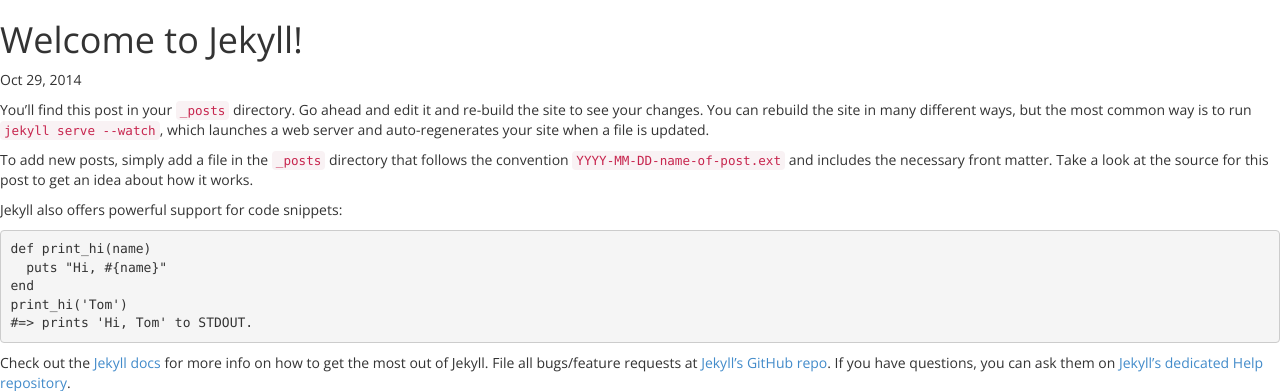
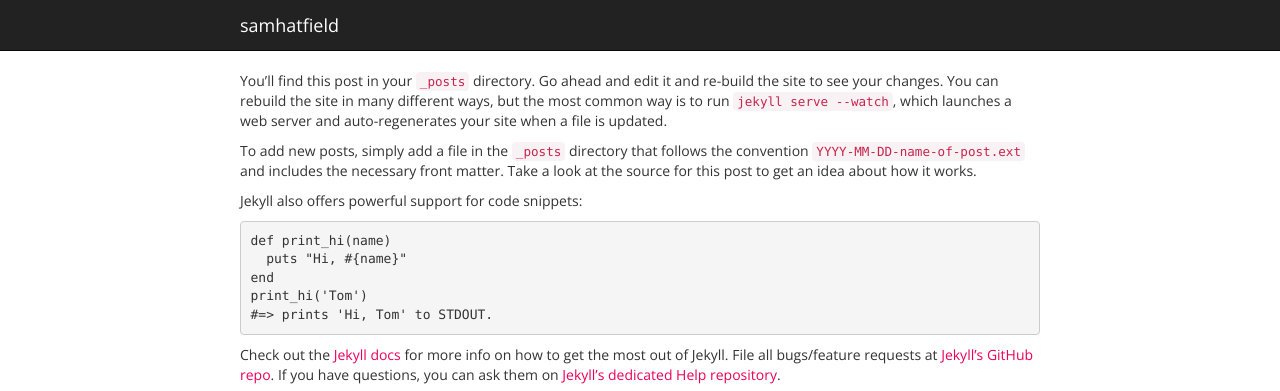
Before and after one commit to samhatfield/samhatfield.github.io, a Jekyll site: the page built from _posts/2014-10-29-welcome-to-jekyll.markdown, in a window 1280 px wide, cut to the strip 0-391 px from the top of the page. Built offline with Jekyll 4.4.1, drawn with Linux system fonts in a browser that asks for light colours; nearby versions of some CDN libraries.

Commit message:
Created the post template.
Made a navbar for posts. Created the balloon post. Made some other
stylistic tweaks.

```diff
--- /dev/null
+++ b/_includes/navbar.html
@@ -0,0 +1,9 @@
+<div class="navbar navbar-inverse navbar-static-top">
+  <div class="container">
+    <div class="navbar-header">
+      <a href="{{ "/" | prepend: site.baseurl }}" class="navbar-brand" style="color:white">
+	samhatfield
+      </a>
+    </div>
+  </div>
+</div>
--- a/_layouts/post.html
+++ b/_layouts/post.html
@@ -1,15 +1,21 @@
----
-layout: default
----
-<div class="post">
+<!DOCTYPE html>
+<html>
 
-  <header class="post-header">
-    <h1 class="post-title">{{ page.title }}</h1>
-    <p class="post-meta">{{ page.date | date: "%b %-d, %Y" }}{% if page.author %} • {{ page.author }}{% endif %}{% if page.meta %} • {{ page.meta }}{% endif %}</p>
-  </header>
+  {% include head.html %}
 
-  <article class="post-content">
-    {{ content }}
-  </article>
+  <body>
+    {% include navbar.html %}
 
-</div>
+    <div class="container">
+      <div class="row">
+	<div class="col-md-12">
+	  {{ content }}
+	</div>
+      </div>
+    </div>
+
+    {% include footer.html %}
+  </body>
+
+
+</html>
--- a/_sass/_custom.scss
+++ b/_sass/_custom.scss
@@ -16,11 +16,37 @@
   font-weight: 400;
 }
 
+a {
+  color: rgb(235, 0, 90);
+}
+
+a:hover {
+  color: white;
+  background-color: rgb(32, 32, 32);
+  text-decoration: none;
+  border-radius: 3px;
+}
+
+a .fa {
+  color: white;
+}
+
+a .fa:hover {
+  color: rgb(235, 0, 90);;
+  background-color: rgb(32, 32, 32);;
+}
 
 /*
  * Font awesome
  */
 
-a .fa {
+
+
+/*
+ * Navbar
+ */
+
+.navbar-brand {
+  font-weight: 300;
   color: white;
 }
--- a/index.html
+++ b/index.html
@@ -7,7 +7,7 @@
   <div class="container">
     <div class="row">
       <div class="col-sm-4 col-xs-8">
-	<img class="img-thumbnail img-responsive" src="{{ "me.jpg" | prepend: page.asset_path }}">
+	<img width="250" height="250" class="img-thumbnail img-responsive" src="{{ "me.jpg" | prepend: page.asset_path }}">
       </div>
       <div class="col-sm-7 col-xs-12">
 	<h1>samhatfield</h1>
@@ -26,7 +26,7 @@
       <h2>High altitude balloon launch</h2>
       <img class="img-responsive img-rounded" src="{{ "balloon.jpg" | prepend: page.asset_path }}">
       <h4>From November 2013 to June 2014, I helped to develop a high-altitude balloon launch.</h4>
-      <h4><a href="#">Read more...</a></h4>
+      <h4><a href="/balloon/2014/06/15/balloon.html">Read more...</a></h4>
 
       <h2>Knotting in confined polymers</h2>
       <img class="img-responsive img-rounded" src="{{ "knot1.png" | prepend: page.asset_path }}">
```
Also changed, not shown: _posts/2014-06-15-balloon.markdown (added, +25 -0 lines).
